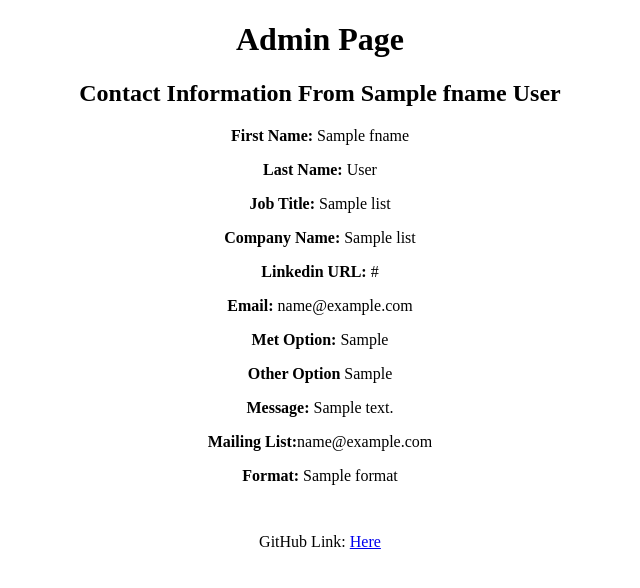
After one commit to Ali200674/contact-form, a Node server app: template views/admin.ejs in a window 1280 px wide. The commit adds this page. Shown: the top 588 px of the page, without its empty margins (320-960 px from the left). Run offline with Node 20, Linux system fonts and the light colour scheme; the template is opened without the code that fills it: most values are stand-ins (such as "Sample title", 1, 10 or a date in 2020).

Commit message:
Changed all files to ejs. admin route works and added footer to all pages

```diff
--- a/app.js
+++ b/app.js
@@ -14,12 +14,14 @@ app.use(express.static("public"));
 
 app.use(express.urlencoded({ extended: true }));
 
+app.set('view engine', 'ejs')
+
 app.get("/", (req, res) => {
-  res.sendFile(`${import.meta.dirname}/views/home.html`);
+  res.render("home");
 });
 
 app.get("/contact-form", (req, res) => {
-  res.sendFile(`${import.meta.dirname}/views/contactpage.html`);
+  res.render("contactpage");
 });
 
 app.post("/confirm", (req, res) => {
@@ -28,10 +30,11 @@ app.post("/confirm", (req, res) => {
 
   console.log(req.body);
 
-  res.sendFile(`${import.meta.dirname}/views/confirm.html`);
+  res.render("confirm");
 });
 
 app.get("/admin", (req, res) => {
+  res.render("admin", {list})
 })
 
 app.listen(PORT, () => {
--- a/package.json
+++ b/package.json
@@ -19,6 +19,7 @@
   },
   "homepage": "https://github.com/Ali200674/contact-form#readme",
   "dependencies": {
+    "ejs": "^7.0.2",
     "express": "^5.3.0"
   },
   "devDependencies": {
--- /dev/null
+++ b/views/admin.ejs
@@ -0,0 +1,29 @@
+<!DOCTYPE html>
+<html lang="en">
+<head>
+    <meta charset="UTF-8">
+    <meta name="viewport" content="width=device-width, initial-scale=1.0">
+    <title>Document</title>
+</head>
+<body style = "text-align: center;">
+    <h1>Admin Page</h1>
+    <% list.forEach(contact => { %>
+        <h2>Contact Information From <%= contact.fname %> <%= contact.lname %></h2>
+        <p><b>First Name:</b> <%= contact.fname %></p>
+        <p><b>Last Name:</b> <%= contact.lname %></p>
+        <p><b>Job Title:</b> <%= contact.jtitle %></p>
+        <p><b>Company Name:</b> <%= contact["company-name"] %></p>
+        <p><b>Linkedin URL:</b> <%= contact.linkedinUrl %></p>
+        <p><b>Email:</b> <%= contact.email %></p>
+        <p><b>Met Option:</b> <%= contact.metOption %></p>
+        <p><b>Other Option</b> <%= contact["other-option"] %></p>
+        <p><b>Message:</b> <%= contact.message %></p>
+        <p><b>Mailing List:</b><%= contact.mailingList %></p>
+        <p><b>Format:</b> <%= contact.format %></p>
+
+    <% });%>
+    <footer style = "display: flex; justify-content: center; margin-top: 3rem;">
+        <span>GitHub Link: <a href="https://github.com/Ali200674/contact-form">Here</a></span>
+    </footer>
+</body>
+</html>
--- a/views/confirm.html
+++ b/views/confirm.ejs
@@ -8,5 +8,8 @@
 <body>
     <h1 style = "text-align: center; font-family: sans-serif;">Thank you for your contact information!</h1>
     <a href="/" style = "text-align: center; display: block;">Back To Form</a>
+    <footer style = "display: flex; justify-content: center; margin-top: 1rem;">
+        <span>GitHub Link: <a href="https://github.com/Ali200674/contact-form">Here</a></span>
+    </footer>
 </body>
 </html>
--- a/views/contactpage.html
+++ b/views/contactpage.ejs
@@ -99,5 +99,8 @@
         <button type="submit" id="submit-button">Submit</button>
       </form>
     </div>
+    <footer style = "display: flex; justify-content: center; margin-top: 1rem;">
+        <span>GitHub Link: <a href="https://github.com/Ali200674/contact-form">Here</a></span>
+    </footer>
   </body>
 </html>
--- a/views/home.html
+++ b/views/home.ejs
@@ -16,7 +16,7 @@
                 <a href="/contact-form">Add Your Contact Information</a>
             </div>
         </main>
-        <footer>
+        <footer style = "display: flex; justify-content: center; margin-top: 1rem;">
             <span>GitHub Link: <a href="https://github.com/Ali200674/contact-form">Here</a></span>
         </footer>
     </body>
```
Also changed, not shown: 1 other file.
